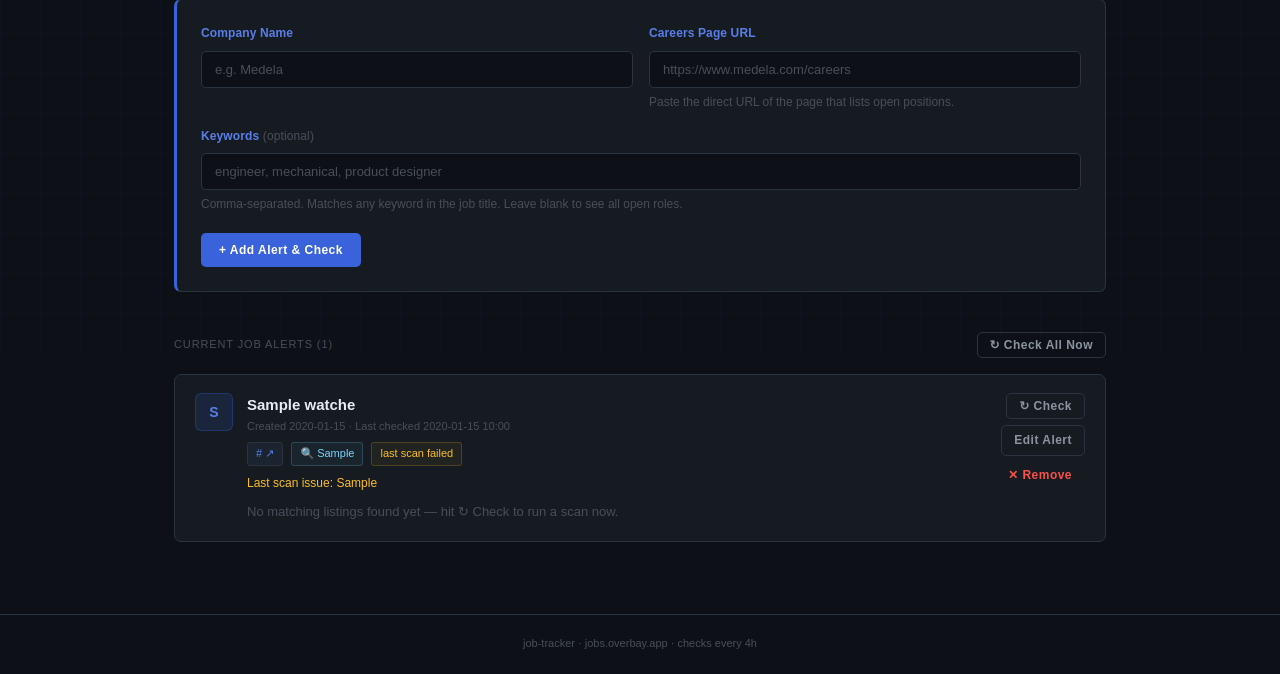
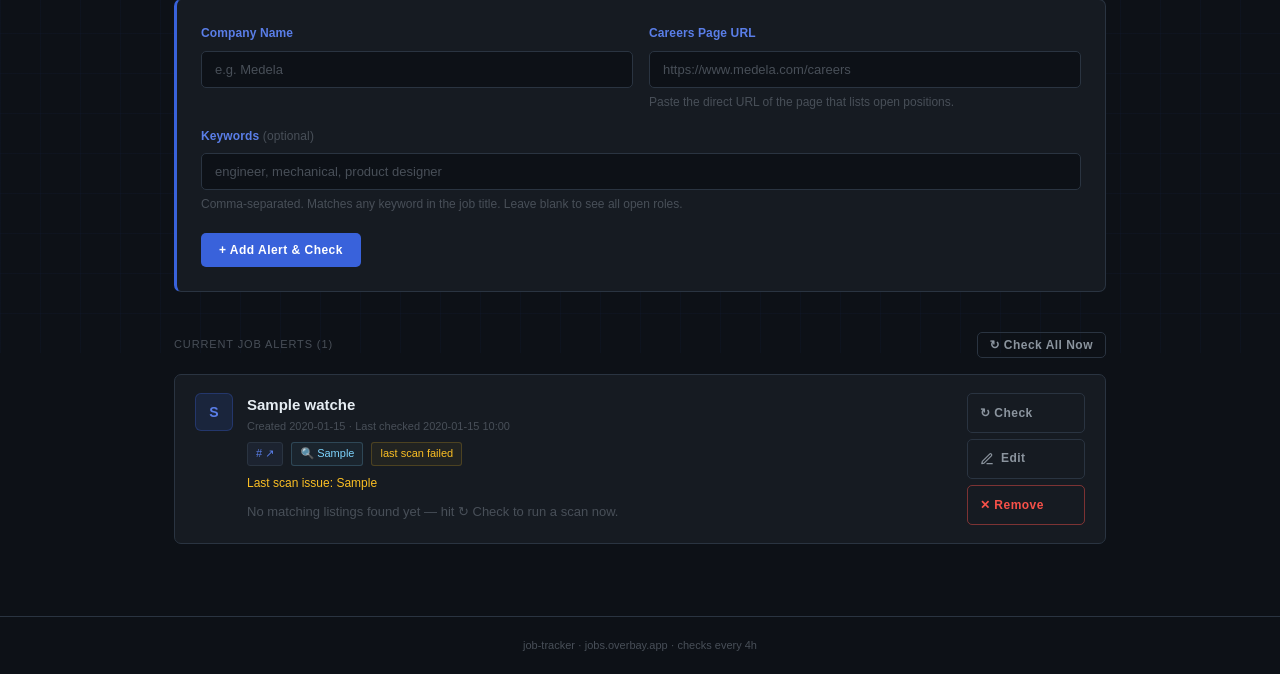
Before and after one commit to Waspo98/job-tracker, a Flask app: page / in a window 1280 px wide. Shown: the part 447-1121 px from the top of the page. Before the commit the page ends 1096 px from the top, so only its background shows below. Run offline with Flask 3, Linux system fonts and the light colour scheme; a user stored in the database is signed in; tables that the repository leaves empty hold one stand-in row (values such as "Sample post"); data that the repository does not hold is empty; some web fonts are replaced.

Commit message:
Polish alert action buttons

```diff
--- a/app/templates/dashboard.html
+++ b/app/templates/dashboard.html
@@ -126,10 +126,16 @@
         <div class="watch-actions">
             <form action="/check-watch/{{ w.id }}" method="POST">
                 <input type="hidden" name="_csrf_token" value="{{ csrf_token() }}">
-                <button type="submit" class="btn btn-ghost btn-sm">↻ Check</button>
+                <button type="submit" class="btn action-btn">↻ Check</button>
             </form>
             <details class="edit-watch">
-                <summary class="btn btn-ghost btn-sm">Edit Alert</summary>
+                <summary class="btn action-btn">
+                    <svg class="action-icon" viewBox="0 0 24 24" aria-hidden="true">
+                        <path d="M12 20h9" />
+                        <path d="M16.5 3.5a2.1 2.1 0 0 1 3 3L7 19l-4 1 1-4Z" />
+                    </svg>
+                    <span>Edit</span>
+                </summary>
                 <form action="/edit/{{ w.id }}" method="POST" class="edit-watch-form">
                     <input type="hidden" name="_csrf_token" value="{{ csrf_token() }}">
                     <div class="form-grid">
@@ -153,7 +159,7 @@
             </details>
             <form action="/delete/{{ w.id }}" method="POST">
                 <input type="hidden" name="_csrf_token" value="{{ csrf_token() }}">
-                <button type="submit" class="btn btn-danger btn-sm" onclick="return confirm('Remove this alert?')">✕ Remove</button>
+                <button type="submit" class="btn action-btn action-danger" onclick="return confirm('Remove this alert?')">✕ Remove</button>
             </form>
         </div>
     </div>
@@ -195,8 +201,54 @@
     display: flex;
     flex-direction: column;
     gap: 6px;
+    width: 118px;
     flex-shrink: 0;
-    align-items: flex-end;
+    align-items: stretch;
+    margin-left: auto;
+}
+
+.watch-actions form,
+.edit-watch {
+    width: 100%;
+}
+
+.action-btn {
+    width: 100%;
+    min-height: 40px;
+    justify-content: flex-start;
+    border: 1px solid var(--border);
+    background: transparent;
+    color: var(--text-dim);
+    padding: 0 12px !important;
+    font-size: 12px !important;
+}
+
+.action-btn:hover,
+.edit-watch[open] summary {
+    border-color: var(--accent);
+    color: var(--accent-light);
+}
+
+.action-icon {
+    width: 14px;
+    height: 14px;
+    fill: none;
+    stroke: currentColor;
+    stroke-width: 2;
+    stroke-linecap: round;
+    stroke-linejoin: round;
+    flex-shrink: 0;
+}
+
+.action-danger {
+    border-color: rgba(248, 81, 73, 0.45);
+    color: var(--red);
+}
+
+.action-danger:hover {
+    border-color: var(--red);
+    background: rgba(248, 81, 73, 0.1);
+    color: var(--red);
 }
 
 .edit-watch {
@@ -210,11 +262,6 @@
 
 .edit-watch summary::-webkit-details-marker {
     display: none;
-}
-
-.edit-watch[open] summary {
-    border-color: var(--accent);
-    color: var(--accent-light);
 }
 
 .edit-watch-form {
@@ -248,19 +295,13 @@
         gap: 10px;
     }
 
-    .watch-card {
-        flex-wrap: wrap;
-    }
-
     .watch-actions {
-        align-items: stretch;
-        width: 100%;
+        width: 112px;
     }
 
     .edit-watch-form {
-        position: static;
-        width: 100%;
-        margin-top: 8px;
+        position: absolute;
+        width: min(520px, calc(100vw - 48px));
     }
 }
 </style>
```
